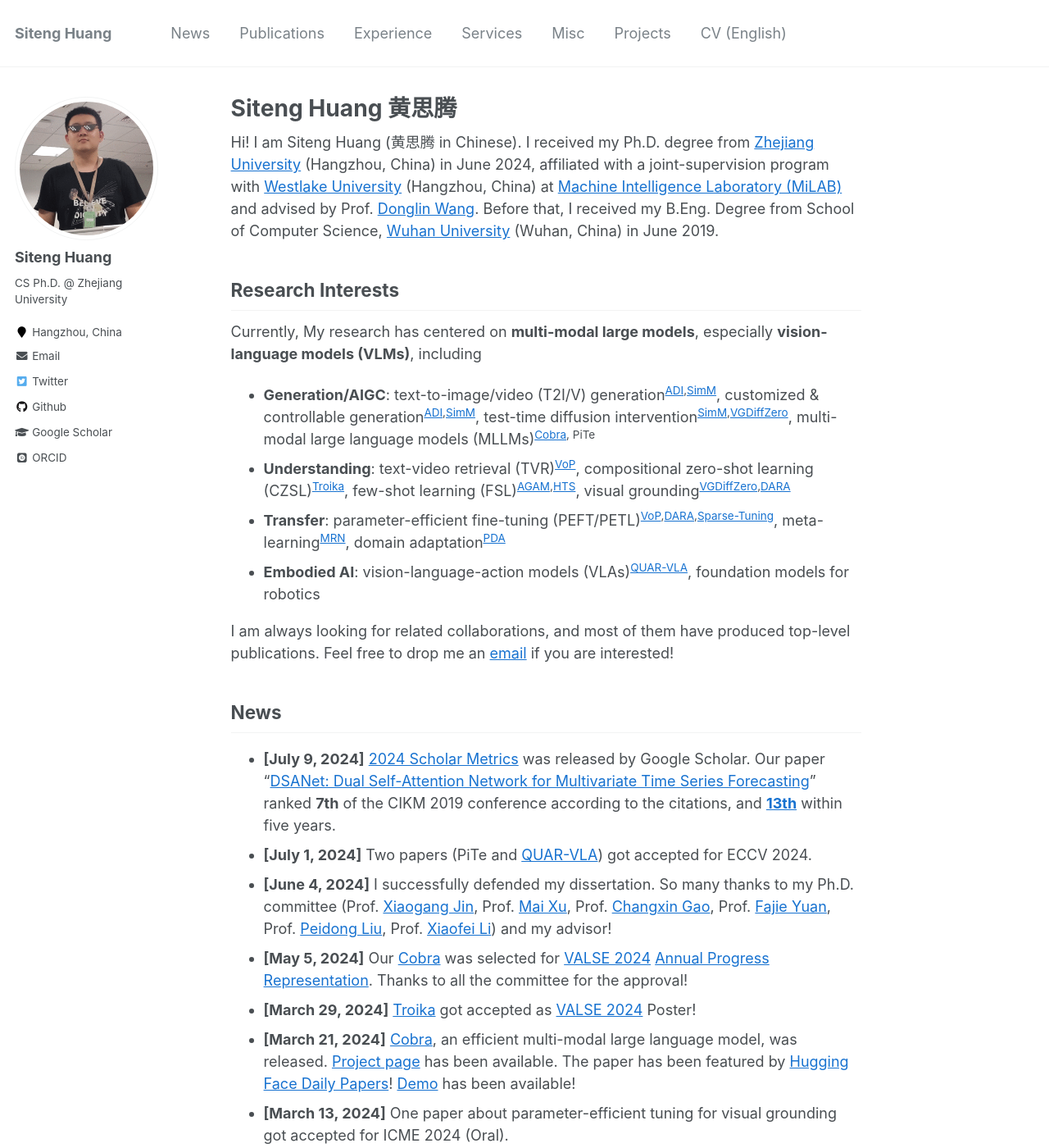
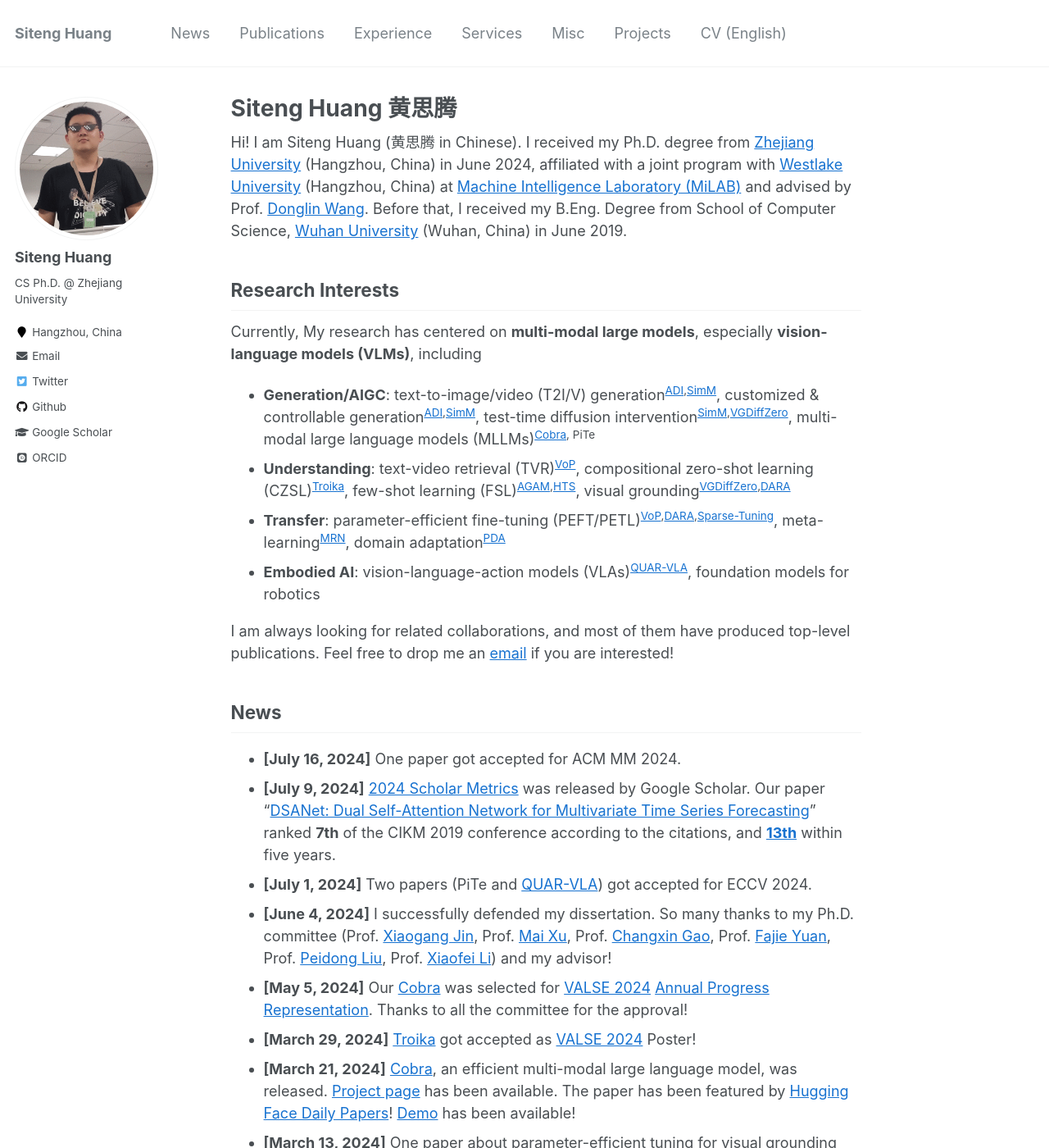
Before and after one commit to bighuang624/bighuang624.github.io, a Jekyll site: the page built from _pages/about.md, in a window 1280 px wide and 1400 px high. Shown: the whole window at 82% size. Built offline with Jekyll 4.4.1, drawn with Linux system fonts in a browser that asks for light colours; some web fonts are replaced; comment, search, counter and statistics services are not loaded.

Commit message:
update for ACMMM24

```diff
--- a/_pages/about.md
+++ b/_pages/about.md
@@ -8,7 +8,7 @@ redirect_from:
   - /about.html
 ---
 
-Hi! I am Siteng Huang (黄思腾 in Chinese). I received my Ph.D. degree from [Zhejiang University](http://www.zju.edu.cn/) (Hangzhou, China) in June 2024, affiliated with a joint-supervision program with [Westlake University](https://www.westlake.edu.cn/) (Hangzhou, China) at [Machine Intelligence Laboratory (MiLAB)](https://milab.westlake.edu.cn/) and advised by Prof. [Donglin Wang](https://en.westlake.edu.cn/faculty/donglin-wang.html). Before that, I received my B.Eng. Degree from School of Computer Science, [Wuhan University](https://www.whu.edu.cn/) (Wuhan, China) in June 2019.
+Hi! I am Siteng Huang (黄思腾 in Chinese). I received my Ph.D. degree from [Zhejiang University](http://www.zju.edu.cn/) (Hangzhou, China) in June 2024, affiliated with a joint program with [Westlake University](https://www.westlake.edu.cn/) (Hangzhou, China) at [Machine Intelligence Laboratory (MiLAB)](https://milab.westlake.edu.cn/) and advised by Prof. [Donglin Wang](https://en.westlake.edu.cn/faculty/donglin-wang.html). Before that, I received my B.Eng. Degree from School of Computer Science, [Wuhan University](https://www.whu.edu.cn/) (Wuhan, China) in June 2019.
 
 <!-- I am <span style="color:red;"><b>seeking exciting postdoc opportunities at top-tier institutions after Ph.D. graduation (July 2024)</b></span>. Please feel free to drop me an <a href="mailto:siteng.huang@gmail.com" target="_blank">email</a> if you are interested! -->
 
@@ -43,6 +43,7 @@ I am always looking for related collaborations, and most of them have produced t
 
 <!-- 参考 https://huanwang.tech/ 的样式 -->
 
+* **[July 16, 2024]** One paper got accepted for ACM MM 2024.
 * **[July 9, 2024]** [2024 Scholar Metrics](https://scholar.googleblog.com/2024/07/2024-scholar-metrics-released.html) was released by Google Scholar. Our paper "[DSANet: Dual Self-Attention Network for Multivariate Time Series Forecasting](https://kyonhuang.top/publication/dual-self-attention-network)" ranked **7th** of the CIKM 2019 conference according to the citations, and **[13th](https://scholar.google.com/citations?hl=zh-CN&oe=GB&view_op=list_hcore&venue=V-IMg2OTpU8J.2024&vq=eng_databasesinformationsystems&cstart=0)** within five years.
 * **[July 1, 2024]** Two papers (PiTe and [QUAR-VLA](https://arxiv.org/abs/2312.14457)) got accepted for ECCV 2024.
 * **[June 4, 2024]** I successfully defended my dissertation. So many thanks to my Ph.D. committee (Prof. [Xiaogang Jin](http://www.cad.zju.edu.cn/home/jin/), Prof. [Mai Xu](https://shi.buaa.edu.cn/xumai/en/index.htm), Prof. [Changxin Gao](http://faculty.hust.edu.cn/cgao/en/index.htm), Prof. [Fajie Yuan](https://en.westlake.edu.cn/faculty/fajie-yuan.html), Prof. [Peidong Liu](https://en.westlake.edu.cn/faculty/peidong-liu.html), Prof. [Xiaofei Li](https://en.westlake.edu.cn/faculty/xiaofei-li.html)) and my advisor!
```
